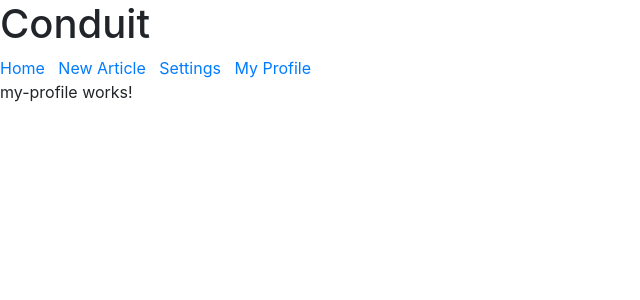
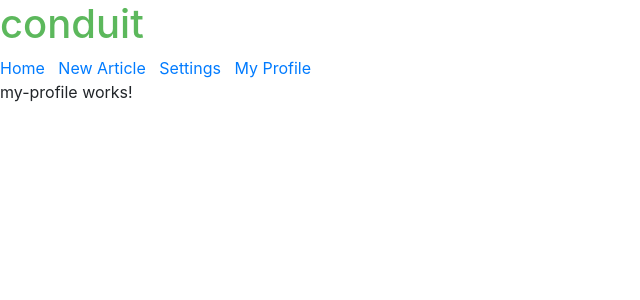
Before and after one commit to rishabh-malhotra/angular-project-conduit, an Angular app: page /New-Article/articles/1 in a window 1280 px wide. Shown: the top 300 px of the page, without its empty margins (0-640 px from the left). Built offline with nearby package versions, Linux system fonts and the light colour scheme.

Commit message:
added some styling to conduit logo and comments

```diff
--- a/src/app/app.component.css
+++ b/src/app/app.component.css
@@ -0,0 +1,7 @@
+.logo{
+    color:#5cb85c;
+    text-transform: lowercase;
+}
+.logolink{
+    text-decoration: none;
+}
--- a/src/app/app.component.html
+++ b/src/app/app.component.html
@@ -1,4 +1,4 @@
-<h1>Conduit</h1>
+<a href="#"class="logolink"><h1 class="logo">Conduit</h1></a>
 <nav>
   <a routerLink="/Home" routerLinkActive="active">Home</a>&nbsp;&nbsp;
   <a routerLink="/New-Article" routerLinkActive="active">New Article</a>&nbsp;&nbsp;
```
Also changed, not shown: src/app/display-article/display-article.component.css (line endings or trailing spaces).
